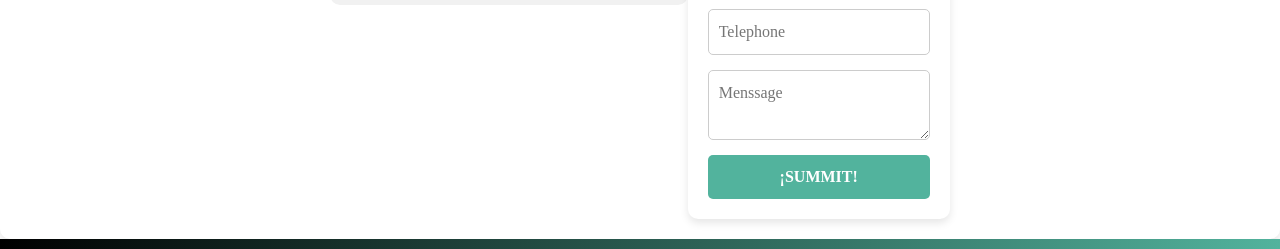
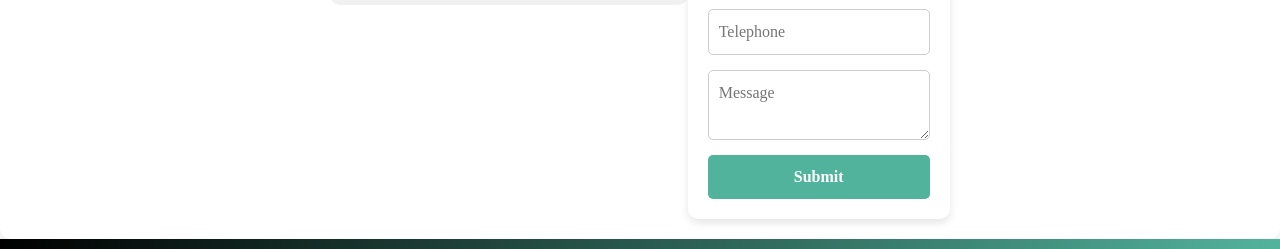
Before and after one commit to Disc-Colombia/Frontend_Disc, a React (Vite) app: page / in a window 1280 px wide. Shown: the part 6208-6457 px from the top of the page. Built offline with nearby package versions, Linux system fonts and the light colour scheme.

Commit message:
Captcha implemented and connected with backend

```diff
--- a/src/components/ContactUs.tsx
+++ b/src/components/ContactUs.tsx
@@ -6,12 +6,13 @@ import { dataEmail } from "../router/email";
 import type { EmailProps } from "../type/type";
 
 export const ContactUs: React.FC = () => {
-  const [data, setData] =  React.useState<EmailProps>({
+  const [data, setData] = React.useState<EmailProps>({
     name: "",
     email: "",
     phone: "",
     message: "",
   });
+
   const handleChange = (
       e: React.ChangeEvent<HTMLInputElement | HTMLTextAreaElement>
   ) => {
@@ -21,7 +22,8 @@ export const ContactUs: React.FC = () => {
       [name]: value,
     });
   };
-  const handleSubmit = (e: React.FormEvent) => {
+
+  const handleSubmit = async (e: React.FormEvent) => {
     e.preventDefault();
 
     if (
@@ -32,18 +34,21 @@ export const ContactUs: React.FC = () => {
     ) {
       toast.warning("Please ensure all fields are completed, thank you.");
     } else {
+      try {
+        await dataEmail(data);
         toast.success("Thank you, we'll contact you as fast as we can.");
-       dataEmail(data)
         setData({
           name: "",
           email: "",
           phone: "",
           message: "",
-      })
-
-      console.log("Form Data:", data);
+        });
+      } catch (error) {
+        toast.error("There was an error sending your message. Please try again.");
+      }
     }
   };
+
   return (
       <div className="contact-container" id="contactus">
         <div className="message-box">
@@ -73,12 +78,12 @@ export const ContactUs: React.FC = () => {
               onChange={handleChange}
           />
           <textarea
-          placeholder="Menssage"
+              placeholder="Message"
               name="message"
               value={data.message}
               onChange={handleChange}
           ></textarea>
-        <button type="submit">¡SUMMIT!</button>
+          <button type="submit">Submit</button>
         </form>
         <ToastContainer />
       </div>
```
Lines whose indentation alone changed are shown as unchanged.
